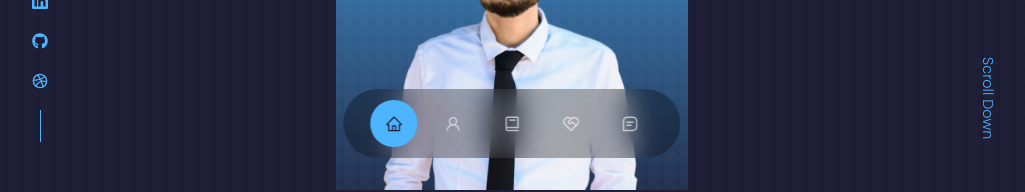
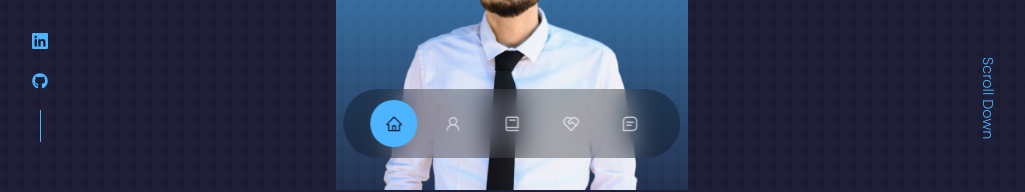
Before and after one commit to khederTa/MyPortfolio, a React (Create React App) app: page / in a window 1280 px wide. Shown: the part 610-802 px from the top of the page, without its empty margins (128-1153 px from the left). Built offline with nearby package versions, Linux system fonts and the light colour scheme.

Commit message:
Update HeaderSocials.jsx

```diff
--- a/src/components/header/HeaderSocials.jsx
+++ b/src/components/header/HeaderSocials.jsx
@@ -7,7 +7,7 @@ const HeaderSocials = () => {
         <div className='header__socials'>
             <a href="https://linkedin.com" target="_blank" rel='noreferrer noopener'><BsLinkedin /></a>
             <a href="https://github.com" target="_blank" rel='noreferrer noopener'><FaGithub /></a>
-            <a href="https://dribble.com" target="_blank" rel='noreferrer noopener'><FiDribbble /></a>
+        {/*<a href="https://dribble.com" target="_blank" rel='noreferrer noopener'><FiDribbble /></a>*/}
         </div>
     )
 }
```
